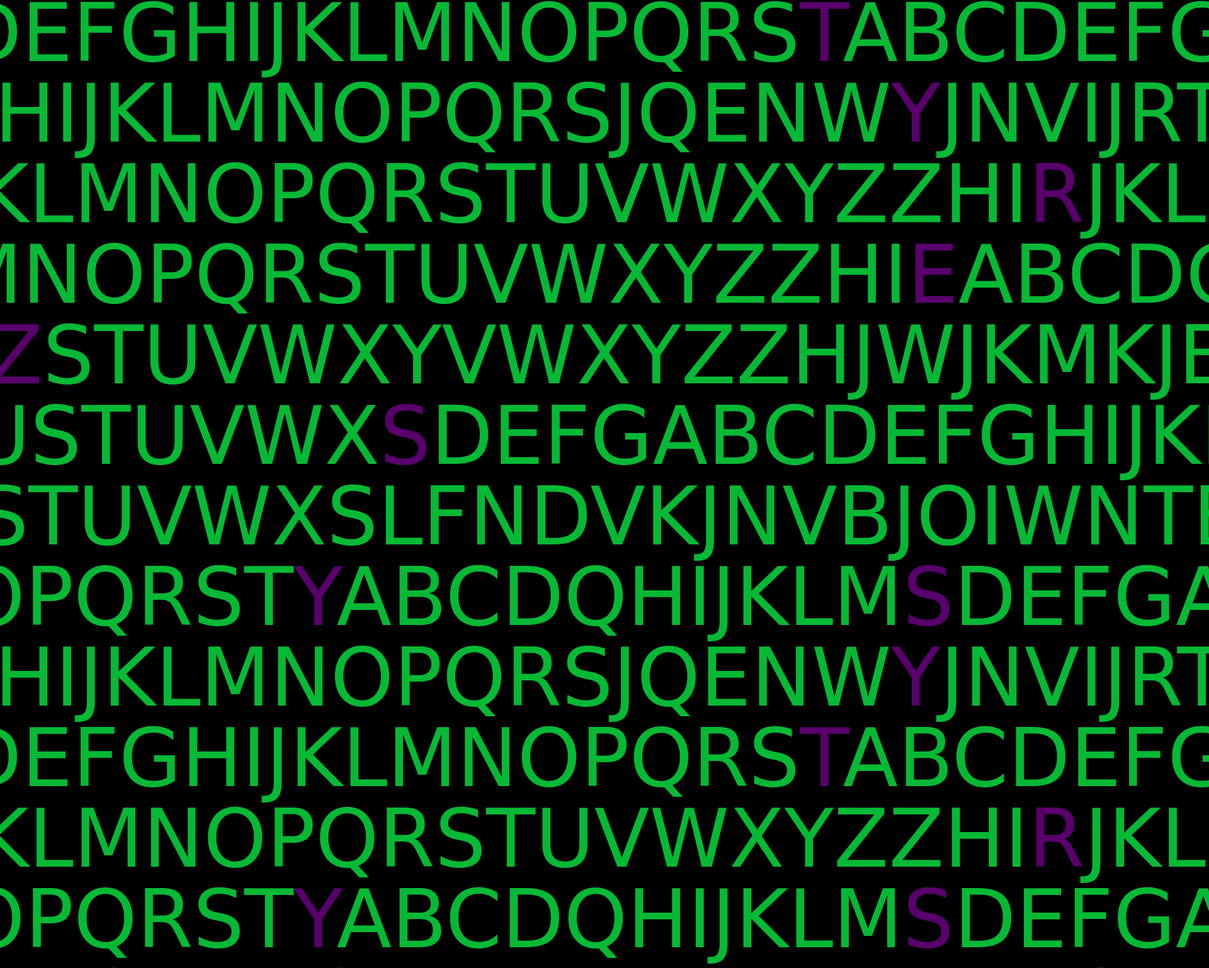
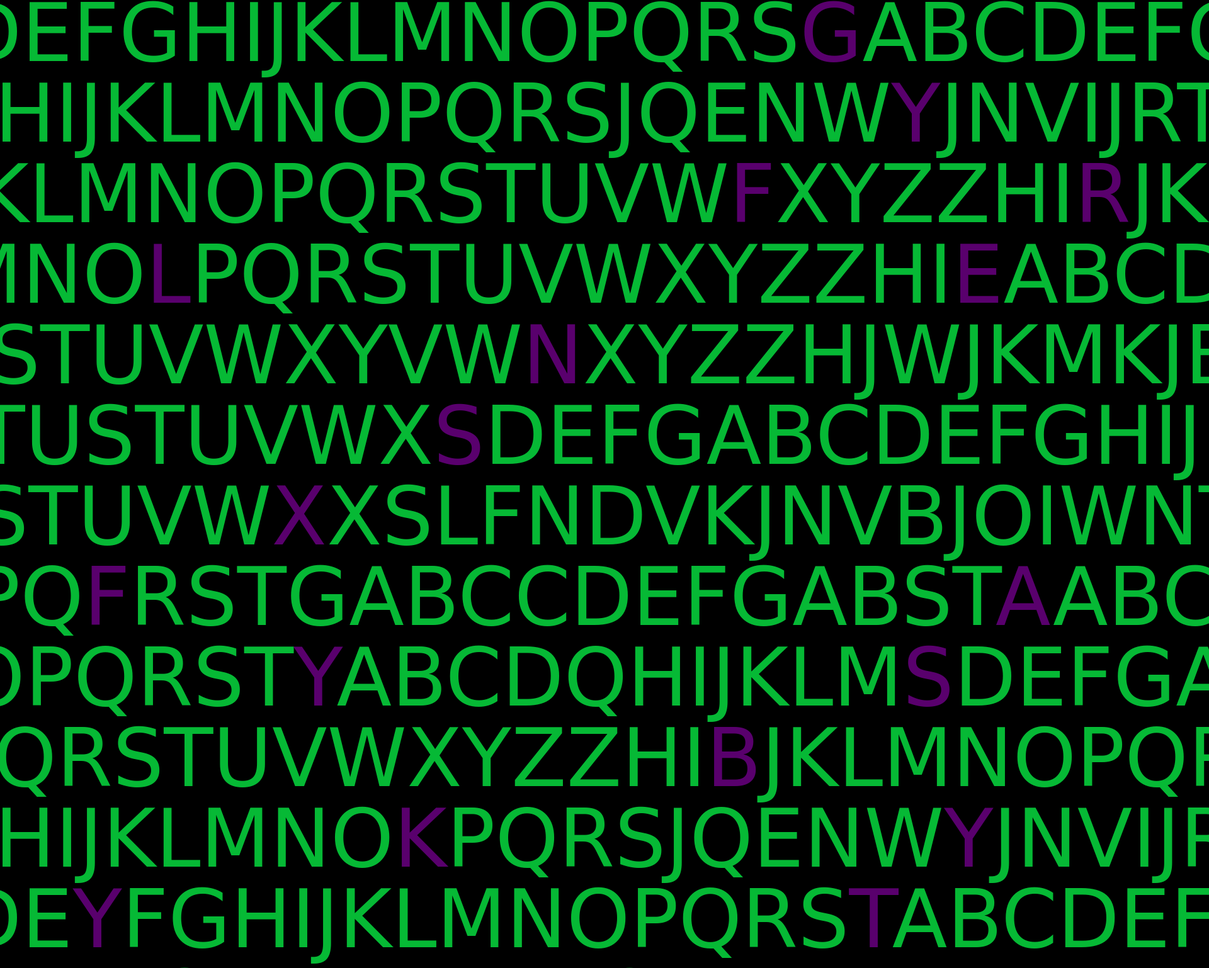
Before and after one commit to Ketevan12/garden-of-forking-paths, a plain HTML site: page index.html in a window 1280 px wide. Shown: the part 19-1557 px from the top of the page at 63% size, 1920 px wide, since content can reach past the window. Drawn offline with Linux system fonts and the light colour scheme; a web font is replaced by a local one.

Commit message:
MAYBE DONE?

```diff
--- a/index.html
+++ b/index.html
@@ -12,37 +12,37 @@
       </div>
       <div id="one">
        <span class="one">
-        <a class=link href="index3.html">S</a>DEFGABCDEFGHIJKLMNOPQRS<a class=link href="index3.html">T</a>ABCDEFGABCDEFGHIJK<a class=link href="fullstory.html">Z</a>LMNOPQRSTUVWXYHIJKL<a class=link href="index10.html">O</a>MNOPQRSTUVWXYZZHIJKLMNOPQRSTUVABCDEFGHIAHJVNESVNIJFNVIWNIJRN</span></div>
+        <a class=link href="index3.html">S</a>DEFGABCDEFGHIJKLMNOPQRS<a class=link href="index3.html">G</a>ABCDEFG<a class=link href="index9.html">B</aABCDEFGHIJK<a class=link href="fullstory.html">Z</a>LMNOPQRST<a class=link href="index5.html">E</a>UVWXYHIJKL<a class=link href="index10.html">O</a>MNOPQRSTUVWXYZZHIJKLMNOPQRS<a class=link href="index6.html">T</a>TUVABCDEFGHIAHJVNESVNIJFNVIWNIJRN</span></div>
        <div id="two">
-        <span><a class=link href="index2.html">A</a>DEFGABCDEF<a class=link href="index2.html">E</a>GHIJKLMNOPQRSJQENW<a class=link href="index7.html">Y</a>JNVIJRTNBIJTGJNWVa<a class=link href="index8.html"></a>IJRNVOPJTENBP<a class=link href="index3.html">C</a>JNGJENISWNFIBWNIJNTBJRNBKSJWRNFBKJSNVKSNURGO<a class=link href="index2.html">E</a>JIWPAPVB</span></div>
+        <span><a class=link href="index10.html">A</a>DEFGABCDEF<a class=link href="index2.html">E</a>GHIJKLMNOPQRSJQENW<a class=link href="index7.html">Y</a>JNVIJRTNBIJTGJNWVa<a class=link href="index8.html"></a>IJRNVOPJT<a class=link href="index7.html">P</a>ENBP<a class=link href="index3.html">C</a>JNGJENISWNFIBWNIJNTBJRNBKSJWRNFBKJSNVKSNURGO<a class=link href="index2.html">E</a>JIWPAPVB</span></div>
         <div id="six">
-          <span> XYHIJKLMNOPQRSTUVWXYZZHI<a class=link href="index7.html">R</a>JKLMNA<a class=link href="index8.html">A</a>ABCDQHIJKLMNOPQRSTUEFGABCDEFGHIJKLMN<a class=link href="index7.html"></a>OPQCDEFGABCDEFGRSTUVWXYHIJKLMNOPBCDEFGHI</span></div>
+          <span> XYHIJKLMNOPQRSTUVW<a class=link href="index6.html">F</a>XYZZHI<a class=link href="index5.html">R</a>JKLMNA<a class=link href="index8.html">A</a>ABCDQHIJKLMN<a class=link href="index10.html">W</a>OPQRSTU<a class=link href="index9.html">S</a>EFGABCDEFGHIJKLMN<a class=link href="index7.html"></a>OPQCDEFGABCDEFGRSTUVWXYHIJKLMNOPBCDEFGHI</span></div>
         <div id="three">
-        <span> XYHIJKLMNOPQRSTUVWXYZZHI<a class=link href="index2.html">E</a>ABCDQHIJKLMNOPQRSTUEFGABCDEFGHIJK<a class=link href="index5.html">R</a>LMNOPQCDEFGABCDEFG<a class=link href="index2.html">F</a>RSTUVWXYHIJKLMNOPCDEFGHI<a class=link href="index3.html">S</a>DEFGABCDEFGHIJKLMNOPQRS<a class=link href="index3.html">T</a>ABCDEFGABCD</span></div>
+        <span> XYHIJKLMNO<a class=link href="index9.html">L</a>PQRSTUVWXYZZHI<a class=link href="index6.html">E</a>ABCDQHIJKLMNOPQ<a class=link href="index3.html">U</a>RSTUEFGABCDEFGHIJK<a class=link href="index5.html">R</a>LMNOPQCDEFGABCDEFG<a class=link href="index2.html">F</a>RSTUVWXYHIJKLMNOPCDEFGHI<a class=link href="index3.html">S</a>DEFGABCDEFGHIJKLMNOPQRS<a class=link href="index3.html">T</a>ABCDEFGABCD</span></div>
         <div id="seven">
-          <span> XYHIMNOPQRSTU<a class=link href="fullstory.html">Z</a>STUVWXYVWXYZZHJWJKMKJBNL<a class=link href="index2.html">L</a>KJNBLKWJNRBT<a class=link href="fullstory.html">Z</a>LJK BWKLMNOPQRSTUSTUVWX<a class=link href="index3.html">S</a>DEFGABCDEFGHIJKLMNOPQRS<a class=link href="index3.html">T</a>ABCDEFGABCDYVWXYZZHI<a class=link href="index9.html">T</a>JKLMNOPQRSTUV<a class=link href="index6.html">A</a>ABCDQHIJKLMNOPQRSTUEFGABCDEFGHIJKLMNOPQCDEFGABCDEFGRSTUVWXYHIJKLMNOPABCDEFGHI</span></div>
+          <span> XYHIMNOPQRSTUSTUVWXYVW<a class=link href="index9.html">N</a>XYZZHJWJKMKJBNL<a class=link href="index7.html">L</a>KJNBLKWJNRBT<a class=link href="fullstory.html">Z</a>LJK BWKLMNO<a class=link href="index2.html">V</a>PQRSTUSTUVWX<a class=link href="index3.html">S</a>DEFGABCDEFGHIJKLMNOPQRS<a class=link href="index3.html">T</a>ABCDEFGABCDYVWXYZZHI<a class=link href="index9.html">T</a>JKLMNOPQRSTUV<a class=link href="index6.html">A</a>ABCDQHIJKLMNOPQRSTUEFGABCDEFGHIJKLMNOPQCDEFGABCDEFGRSTUVWXYHIJKLMNOPABCDEFGHI</span></div>
         <div id="four">
-            <span>ABCDEFGABCCDEFGABSTUVWXSLFNDVKJNVBJOIWNTBIOJWENBOIJNB<a class=link href="index3.html">V</a>AOIGNBIOYGABCCDEFGABSTUVWGABCCDEFGABSTUVWDPQ<a class=link href="index3.html">F</a>RSTGABCCDEFGABST<a class=link href="index3.html">A</a>ABCDQHIJKLMNOPQRSTUEFGABCDEF<a class=link href="index3.html">S</a>DEFGABCDEFGHIJKLMNOPQRS<a class=link href="index3.html">T</a>ABCDEFGABCDGHIJKLMNOPQC<a class=link href="index7.html">X</a>DEFGABCDEFGRSTUVWXYHIJKLMNOPUVWEFGHI</span></div>
+            <span>ABCDEFGABCCDEFGABSTUVW<a class=link href="index6.html">X</a>XSLFNDVKJNVBJOIWNTBIOJWENBOIJNB<a class=link href="index10.html">V</a>AOIGNBIOYGABCCDEFG<a class=link href="index2.html">Q</a>ABSTUVWGABCCDE<a class=link href="index6.html">J</a>LJK BWKLMNFGABSTUVWDPQ<a class=link href="index3.html">F</a>RSTGABCCDEFGABST<a class=link href="index3.html">A</a>ABCDQHIJKLMNOPQRSTUEFGABCDEF<a class=link href="index3.html">S</a>DEFGABCDEFGHIJKLMNOPQRS<a class=link href="index3.html">T</a>ABCDEFGABCDGHIJKLMNOPQC<a class=link href="index7.html">X</a>DEFGABCDEFGRSTUVW<a class=link href="index7.html">S</a>XYHIJKLMNOPUVWEFGHI</span></div>
             <div id="five">
-            <span> XYHIJKLMNOPQRST<a class=link href="index10.html">Y</a>ABCDQHIJKLM<a class=link href="index3.html">S</a>DEFGABCDE<a class=link href="fullstory.html">Z</a>FGHIJKLMNOPQRS<a class=link href="index3.html">T</a>ABCDEFGABCDNOPQRSTUEFGABCDEFGHI<a class=link href="index6.html">R</a>JKLMNOPQCDEFGABCDEFGRSTUV<a class=link href="index9.html">N</a>WXYHIJKLMNOPUVWXYLMNOPQRSTUVWXYZZHI<a class=link href="index2.html">B</a>JKLMNOPQRSTUVABCDEFGHI</span></div>
+            <span> XYHIJKLMNOPQRST<a class=link href="index10.html">Y</a>ABCDQHIJKLM<a class=link href="index8.html">S</a>DEFGABCDE<a class=link href="fullstory.html">Z</a>FGHIJ<a class=link href="index9.html">I</a>KLMNOPQRS<a class=link href="index9.html">T</a>ABCDEFGABCDNOPQRSTUEFGABCDEFGHI<a class=link href="index6.html">R</a>JKLMNOPQCDEFGABCDEFGRSTUV<a class=link href="index9.html">N</a>WXYHIJKLMNOPUVWXYLMN<a class=link href="fullstory.html">Z</a>LJK BWKLMNOPQRSTUVWXYZZHI<a class=link href="index2.html">B</a>JKLMNOPQRSTUVABCDEFGHI</span></div>
             <div id="two">
-              <span><a class=link href="index2.html">A</a>DEFGABCDEF<a class=link href="index2.html">E</a>GHIJKLMNOPQRSJQENW<a class=link href="index7.html">Y</a>JNVIJRTNBIJTGJNWVa<a class=link href="index8.html"></a>IJRNVOPJTENBP<a class=link href="index3.html">C</a>JNGJENISWNFIBWNIJNTBJRNBKSJWRNFBKJSNVKSNURGO<a class=link href="index2.html">E</a>JIWPAPVB</span></div>
+              <span><a class=link href="index2.html">A</a>DEFGABCDEF<a class=link href="index2.html">E</a>GHIJKLMNO<a class=link href="index9.html">K</a>PQRSJQENW<a class=link href="index7.html">Y</a>JNVIJRTNBIJTGJNWVa<a class=link href="index8.html"></a>IJRNVOPJTENBP<a class=link href="index3.html">C</a>JNGJENISWNFIBWNIJNTBJRNBKSJWRNFBKJSNVKSNURGO<a class=link href="index2.html">E</a>JIWPAPVB</span></div>
             <div id="one">
             <span class="one">
-              <a class=link href="index3.html">S</a>DEFGABCDEFGHIJKLMNOPQRS<a class=link href="index3.html">T</a>ABCDEFGABCDEFGHIJK<a class=link href="fullstory.html">Z</a>LMNOPQRSTUVWXYHIJKL<a class=link href="index10.html">O</a>MNOPQRSTUVWXYZZHIJKLMNOPQRSTUVABCDEFGHIAHJVNESVNIJFNVIWNIJRN</span></div>
+              <a class=link href="index8.html">S</a>DEFGABCDE<a class=link href="index3.html">Y</a>FGHIJKLMNOPQRS<a class=link href="index10.html">T</a>ABCDEFGABCDEFGHIJK<a class=link href="fullstory.html">Z</a>LMNOPQRSTUVWXYHIJKL<a class=link href="index10.html">O</a>MNOPQRSTUVWXYZZHIJKLMNOPQRSTUVA<a class=link href="fullstory.html">Z</a>LJK BWKLMNBCDEFGHIAHJVNESVNIJFNVIWNIJRN</span></div>
             <div id="six">
-            <span> XYHIJKLMNOPQRSTUVWXYZZHI<a class=link href="index7.html">R</a>JKLMNA<a class=link href="index8.html">A</a>ABCDQHIJKLMNOPQRSTUEFGABCDEFGHIJKLMN<a class=link href="index7.html"></a>OPQCDEFGABCDEFGRSTUVWXYHIJKLMNOPBCDEFGHI</span></div>
+            <span> XYHIJKLMNOPQRSTUVWXYZZHI<a class=link href="index7.html">R</a>JKLMNA<a class=link href="index8.html">A</a>ABCDQHIJKLMNOPQR<a class=link href="index8.html">Y</a>STUEFGABCDEFGHIJKLMN<a class=link href="index7.html"></a>OPQCDEFGABCDEFGRSTUVWXYHIJKLMNOPBCDEFGHI</span></div>
             <div id="five">
-              <span> XYHIJKLMNOPQRST<a class=link href="index10.html">Y</a>ABCDQHIJKLM<a class=link href="index3.html">S</a>DEFGABCDE<a class=link href="fullstory.html">Z</a>FGHIJKLMNOPQRS<a class=link href="index3.html">T</a>ABCDEFGABCDNOPQRSTUEFGABCDEFGHI<a class=link href="index6.html">R</a>JKLMNOPQCDEFGABCDEFGRSTUV<a class=link href="index9.html">N</a>WXYHIJKLMNOPUVWXYLMNOPQRSTUVWXYZZHI<a class=link href="index2.html">B</a>JKLMNOPQRSTUVABCDEFGHI</span></div>
+              <span> XYHIJKLMNOPQRST<a class=link href="index10.html">Y</a>ABCDQHIJKLM<a class=link href="index9.html">S</a>DEFGABCDE<a class=link href="fullstory.html">Z</a>FGHIJKLMNOPQRS<a class=link href="index3.html">T</a>ABCDEFGABCDNOPQRSTUEFGABCDEFGHI<a class=link href="index6.html">R</a>JKLMNOPQCDEFGABCDEFGRSTUV<a class=link href="index9.html">N</a>WXYHIJKLMNOPUVWXYLMNOPQRSTUVWXYZZHI<a class=link href="index2.html">B</a>JKLMNOPQRSTUVABCDEFGHI</span></div>
             <div id="three">
-              <span> XYHIJKLMNOPQRSTUVWXYZZHI<a class=link href="index2.html">E</a>ABCDQHIJKLMNOPQRSTUEFGABCDEFGHIJK<a class=link href="index5.html">R</a>LMNOPQCDEFGABCDEFG<a class=link href="index2.html">F</a>RSTUVWXYHIJKLMNOPCDEFGHI<a class=link href="index3.html">S</a>DEFGABCDEFGHIJKLMNOPQRS<a class=link href="index3.html">T</a>ABCDEFGABCD</span></div>
+              <span> XYHIJKLMNOPQRSTUVWXYZZHI<a class=link href="index2.html">E</a>ABCDQHIJKL<a class=link href="index8.html">R</a>MNOPQRSTUEFGABCDEFGHIJK<a class=link href="index5.html">R</a>LMNOPQCDEFGABCDEFG<a class=link href="index2.html">F</a>RSTUVWXYHIJKLMNOPCDEFGHI<a class=link href="index3.html">S</a>DEFGABCDEFGHIJKLMNOPQRS<a class=link href="index3.html">T</a>ABCDEFGABCD</span></div>
             <div id="one">
               <span class="one">
-               <a class=link href="index3.html">S</a>DEFGABCDEFGHIJKLMNOPQRS<a class=link href="index3.html">T</a>ABCDEFGABCDEFGHIJK<a class=link href="fullstory.html">Z</a>LMNOPQRSTUVWXYHIJKL<a class=link href="index10.html">O</a>MNOPQRSTUVWXYZZHIJKLMNOPQRSTUVABCDEFGHIAHJVNESVNIJFNVIWNIJRN</span></div>
+               <a class=link href="index9.html">S</a>DEFGABCDEFGHI<a class=link href="index6.html">F</a>JKLMNOPQRS<a class=link href="index3.html">T</a>ABCDEFGABCDEFGHIJK<a class=link href="fullstory.html">Z</a>LMNOPQRSTUVWXYHIJKL<a class=link href="index10.html">O</a>MNOPQRSTUVWXYZZHIJKLMNOPQRSTUVABCDEFGHIAHJVNESVNIJFNVIWNIJRN</span></div>
             <div id="seven">
-                <span> XYHIMNOPQRSTU<a class=link href="fullstory.html">Z</a>STUVWXYVWXYZZHJWJKMKJBNL<a class=link href="index2.html">L</a>KJNBLKWJNRBT<a class=link href="fullstory.html">Z</a>LJK BWKLMNOPQRSTUSTUVWX<a class=link href="index3.html">S</a>DEFGABCDEFGHIJKLMNOPQRS<a class=link href="index3.html">T</a>ABCDEFGABCDYVWXYZZHI<a class=link href="index9.html">T</a>JKLMNOPQRSTUV<a class=link href="index6.html">A</a>ABCDQHIJKLMNOPQRSTUEFGABCDEFGHIJKLMNOPQCDEFGABCDEFGRSTUVWXYHIJKLMNOPABCDEFGHI</span></div>
+                <span> XYHIMNOPQRSTU<a class=link href="fullstory.html">Z</a>STUVWXYVWXYZZHJWJKMKJBNL<a class=link href="index2.html">L</a>KJNBLKWJNRBTOPQRSTUSTUVWX<a class=link href="index3.html">S</a>DEFGABCDEFGHIJKLMNOPQRS<a class=link href="index3.html">T</a>ABCDEFGABCDYVWXYZZHI<a class=link href="index9.html">T</a>JKLMNOPQRSTUV<a class=link href="index6.html">A</a>ABCDQHIJKLMNOPQRSTUEFGABCDEFGHIJKLMNOPQCDEFGABCDEFGRSTUVWXYHIJKLMNOPABCDEFGHI</span></div>
                 <div id="four">
-                  <span>ABCDEFGABCCDEFGABSTUVWXSLFNDVKJNVBJOIWNTBIOJWENBOIJNB<a class=link href="index3.html">V</a>AOIGNBIOYGABCCDEFGABSTUVWGABCCDEFGABSTUVWDPQ<a class=link href="index3.html">F</a>RSTGABCCDEFGABST<a class=link href="index3.html">A</a>ABCDQHIJKLMNOPQRSTUEFGABCDEF<a class=link href="index3.html">S</a>DEFGABCDEFGHIJKLMNOPQRS<a class=link href="index3.html">T</a>ABCDEFGABCDGHIJKLMNOPQC<a class=link href="index7.html">X</a>DEFGABCDEFGRSTUVWXYHIJKLMNOPUVWEFGHI</span></div>
+                  <span>ABCDEFGABCCDEFGABSTUVWXSLF<a class=link href="index6.html">G</a>NDVKJNVBJOIWNTBIOJWENBOIJNB<a class=link href="index3.html">V</a>AOIGNBIOYGABCC<a class=link href="index9.html">S</aDEFGABSTUVWGABCCDEFGABSTUVWDPQ<a class=link href="index3.html">F</a>RSTGABCCDEFGABST<a class=link href="index3.html">A</a>ABCDQHIJKLMNOPQRSTUEFGABCDEF<a class=link href="index3.html">S</a>DEFGABCDEFGHIJKLMNOPQRS<a class=link href="index3.html">T</a>ABCDEFGABCDGHIJKLMNOPQC<a class=link href="index7.html">X</a>DEFGABCDEFGRSTUVWXYHIJKLMNOPUVWEFGHI</span></div>
              </div>
                   <embed src="https://www.youtuberepeater.com/watch?v=84VIZ6d0nUk&name=OM+The+Sound+of+Universes#gsc.tab=0" loop="true" autostart="true" width="2" height="0">
   </body>
```
